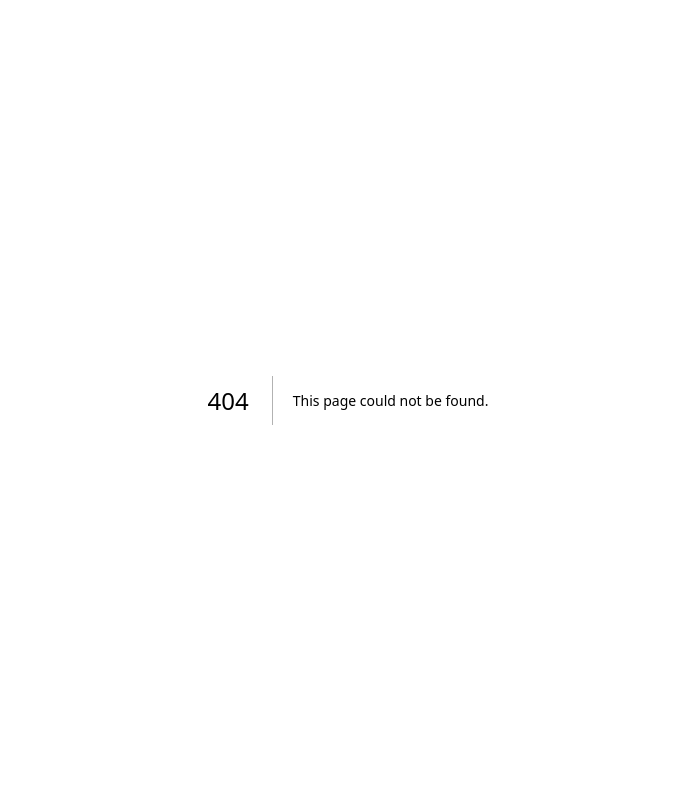
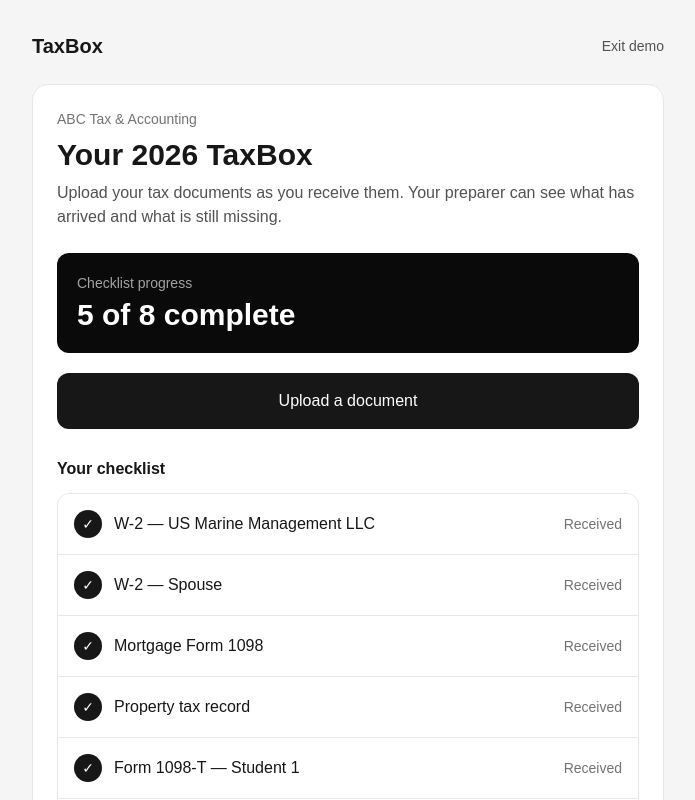
Before and after one commit to retroservices1121/taxbox, a Next.js app: page /demo/client in a window 1280 px wide. Before the commit this address had no page. Shown: the top 800 px of the page, without its empty margins (292-987 px from the left). Built offline with nearby package versions, Linux system fonts and the light colour scheme.

Commit message:
Add TaxBox app/demo/client/page.tsx

```diff
--- /dev/null
+++ b/app/demo/client/page.tsx
@@ -0,0 +1,54 @@
+import Link from "next/link";
+
+const checklist = [
+  ["W-2 — US Marine Management LLC", true],
+  ["W-2 — Spouse", true],
+  ["Mortgage Form 1098", true],
+  ["Property tax record", true],
+  ["Form 1098-T — Student 1", true],
+  ["Form 1098-T — Student 2", false],
+  ["Brokerage consolidated 1099", false],
+  ["Charitable contribution records", false]
+] as const;
+
+export default function ClientDemo() {
+  const done = checklist.filter(([, complete]) => complete).length;
+  return (
+    <main className="min-h-screen bg-neutral-100">
+      <div className="mx-auto max-w-2xl px-5 py-8">
+        <div className="mb-6 flex items-center justify-between">
+          <div className="text-xl font-semibold">TaxBox</div>
+          <Link href="/" className="text-sm text-neutral-600">Exit demo</Link>
+        </div>
+
+        <section className="rounded-2xl border bg-white p-6">
+          <div className="text-sm font-medium text-neutral-500">ABC Tax & Accounting</div>
+          <h1 className="mt-2 text-3xl font-semibold">Your 2026 TaxBox</h1>
+          <p className="mt-2 text-neutral-600">Upload your tax documents as you receive them. Your preparer can see what has arrived and what is still missing.</p>
+
+          <div className="mt-6 rounded-xl bg-neutral-950 p-5 text-white">
+            <div className="text-sm text-neutral-400">Checklist progress</div>
+            <div className="mt-1 text-3xl font-semibold">{done} of {checklist.length} complete</div>
+          </div>
+
+          <button className="mt-5 w-full rounded-xl bg-neutral-900 px-5 py-4 font-medium text-white">Upload a document</button>
+
+          <div className="mt-7">
+            <h2 className="font-semibold">Your checklist</h2>
+            <div className="mt-3 divide-y rounded-xl border">
+              {checklist.map(([label, complete]) => (
+                <div key={label} className="flex items-center gap-3 px-4 py-4">
+                  <div className={`flex h-7 w-7 items-center justify-center rounded-full text-sm ${complete ? "bg-neutral-900 text-white" : "border text-neutral-400"}`}>
+                    {complete ? "✓" : "!"}
+                  </div>
+                  <div className="flex-1">{label}</div>
+                  <div className="text-sm text-neutral-500">{complete ? "Received" : "Needed"}</div>
+                </div>
+              ))}
+            </div>
+          </div>
+        </section>
+      </div>
+    </main>
+  );
+}
```
